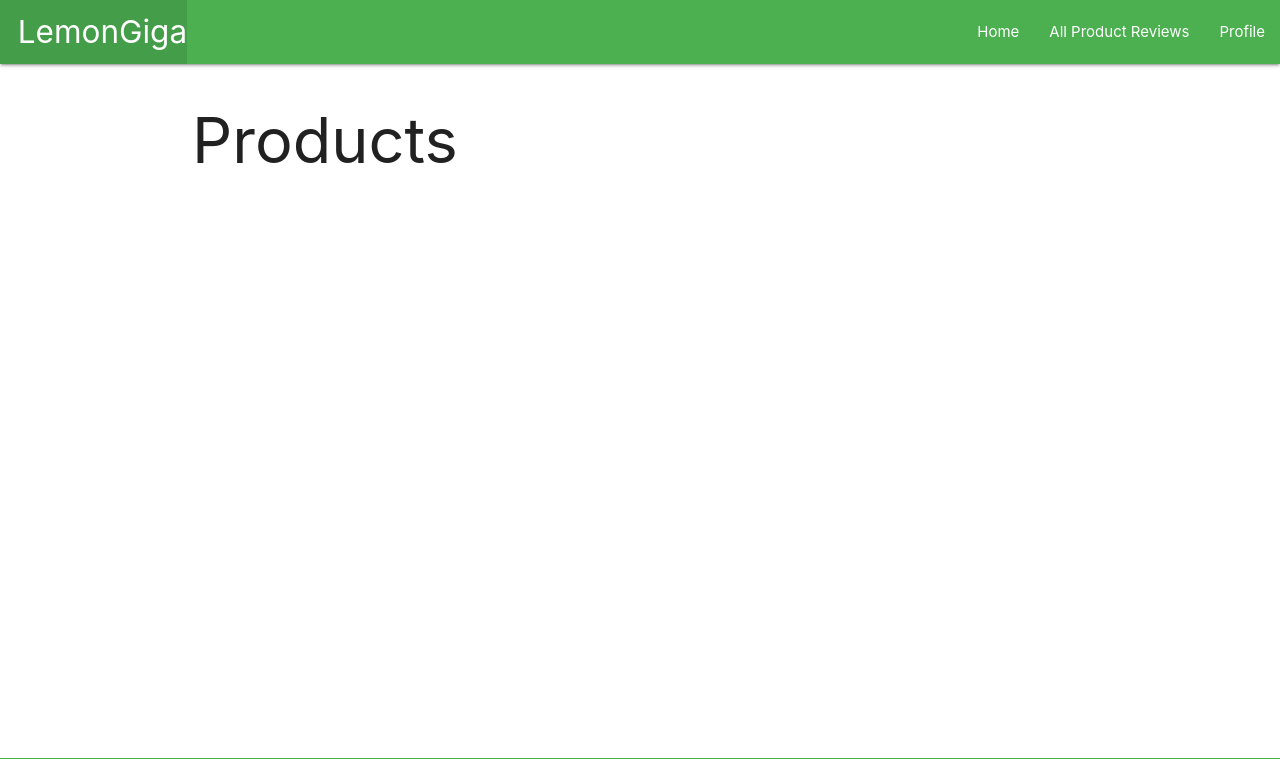
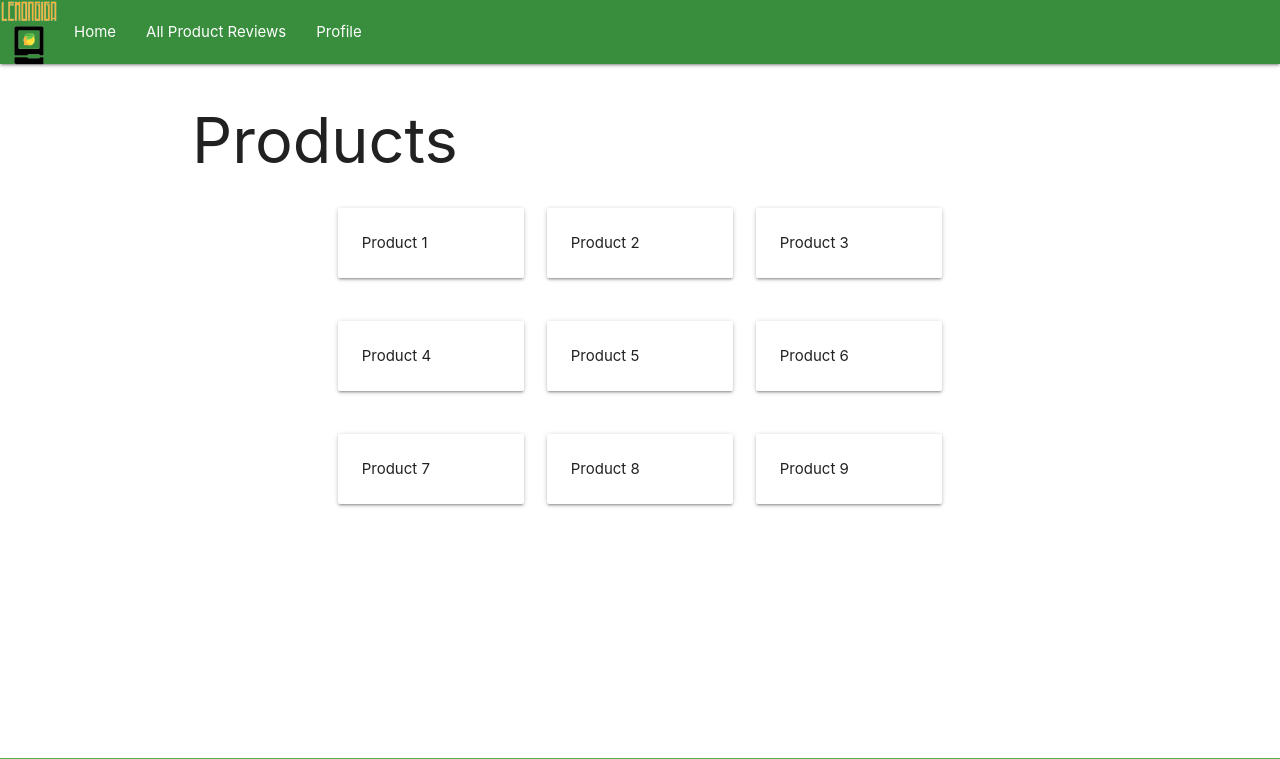
Before and after one commit to mh610creative/LemonGiga, a Django app: page /products/ in a window 1280 px wide. Shown: the top 759 px of the page. Run offline with Django 3.2, Linux system fonts and the light colour scheme.

Commit message:
got a custom logo in

```diff
--- a/main_app/templates/base.html
+++ b/main_app/templates/base.html
@@ -10,20 +10,21 @@
     <link rel="stylesheet" type="text/css" href="{% static 'css/style.css' %}">
 </head>
 <body>
-<header class="navbar-fixed">
+<div class="navbar-fixed">
     <nav>
-        <div class="nav-wrapper green">
+        <div class="nav-wrapper green darken-2">
         <ul>
-            <li><a href="/" class="left brand-logo">&nbsp;&nbsp;LemonGiga</a></li>
+            <li><img class="responsive-image" width="59" height "59" src={% static 'images/logo.png' %}></li>
         </ul>
-        <ul class="right">
+        <ul class="left">
             <li><a href="/">Home</a></li>
             <li><a href="/products">All Product Reviews</a></li>
             <li><a href="/profile">Profile</a></li>
         </ul>
         </div>
+        </div>
     </nav>
-</header>
+</div>
 <main class="container">
     {% block content %}
     {% endblock %}
--- a/main_app/templates/splash.html
+++ b/main_app/templates/products/dashboard.html
@@ -1,6 +1,7 @@
 {% extends 'base.html' %}
+{% load static %}
 {% block content %}
 <div class="container">
-<h1>Splash PAGE</h1>
+<h1>Dashboard</h1>
 </div>
 {% endblock %}
--- a/main_app/templates/products/index.html
+++ b/main_app/templates/products/index.html
@@ -1,4 +1,62 @@
 {% extends 'base.html' %}
+{% load static %}
 {% block content %}
 <h1>Products</h1>
+<div class="container">
+<div class="row">
+<div class="col s4">
+<div class="card">
+<div class="card-content">Product 1</div>
+</div>
+</div>
+<div class="col s4">
+<div class="card">
+<div class="card-content">Product 2</div>
+</div>
+</div>
+<div class="col s4">
+<div class="card">
+<div class="card-content">Product 3</div>
+</div>
+</div>
+</div>
+
+<div class="row">
+<div class="col s4">
+<div class="card">
+<div class="card-content">Product 4</div>
+</div>
+</div>
+<div class="col s4">
+<div class="card">
+<div class="card-content">Product 5</div>
+</div>
+</div>
+<div class="col s4">
+<div class="card">
+<div class="card-content">Product 6</div>
+</div>
+</div>
+</div>
+
+<div class="row">
+<div class="col s4">
+<div class="card">
+<div class="card-content">Product 7</div>
+</div>
+</div>
+<div class="col s4">
+<div class="card">
+<div class="card-content">Product 8</div>
+</div>
+</div>
+<div class="col s4">
+<div class="card">
+<div class="card-content">Product 9</div>
+</div>
+</div>
+</div>
+
+
+</div>
 {% endblock %}
--- a/main_app/templates/profile.html
+++ b/main_app/templates/profile.html
@@ -1,4 +1,5 @@
 {% extends 'base.html' %}
+{% load static %}
 {% block content %}
 <h1>Profile</h1>
 {% endblock %}
--- a/main_app/urls.py
+++ b/main_app/urls.py
@@ -3,6 +3,6 @@ from . import views
 
 urlpatterns = [
     path('', views.splash, name='splash'),
-    path('profile', views.profile, name='profile'),
+    path('profile/', views.profile, name='profile'),
     path('products/', views.products_index, name='index'),
 ]
--- a/main_app/views.py
+++ b/main_app/views.py
@@ -4,7 +4,7 @@ from django.http import HttpResponse
 
 # Define the home view
 def splash(request):
-    return render(request, 'splash.html')
+    return render(request, 'products/dashboard.html')
 
 def products_index(request):
     return render(request, 'products/index.html')
```
Also changed, not shown: lemongiga/settings.py (+8 -0 lines), main_app/static/images/logo.png (added).
